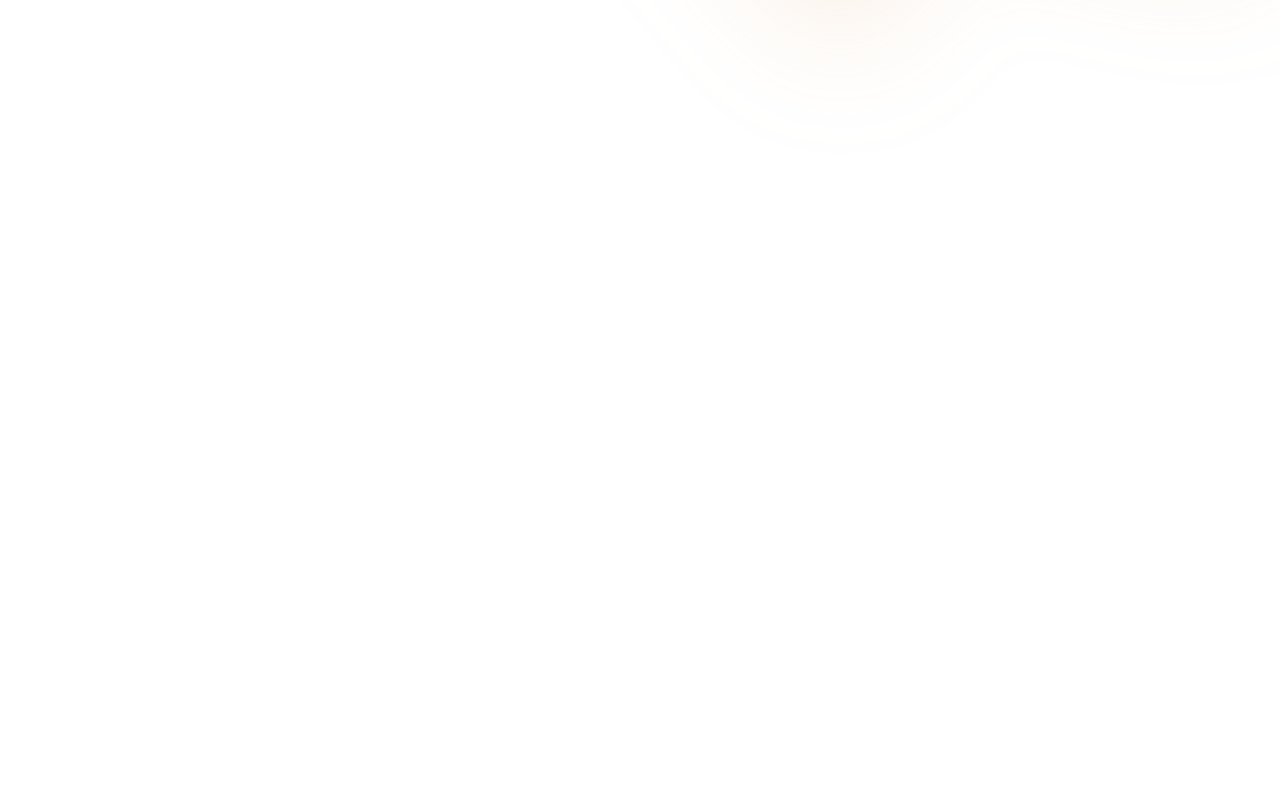
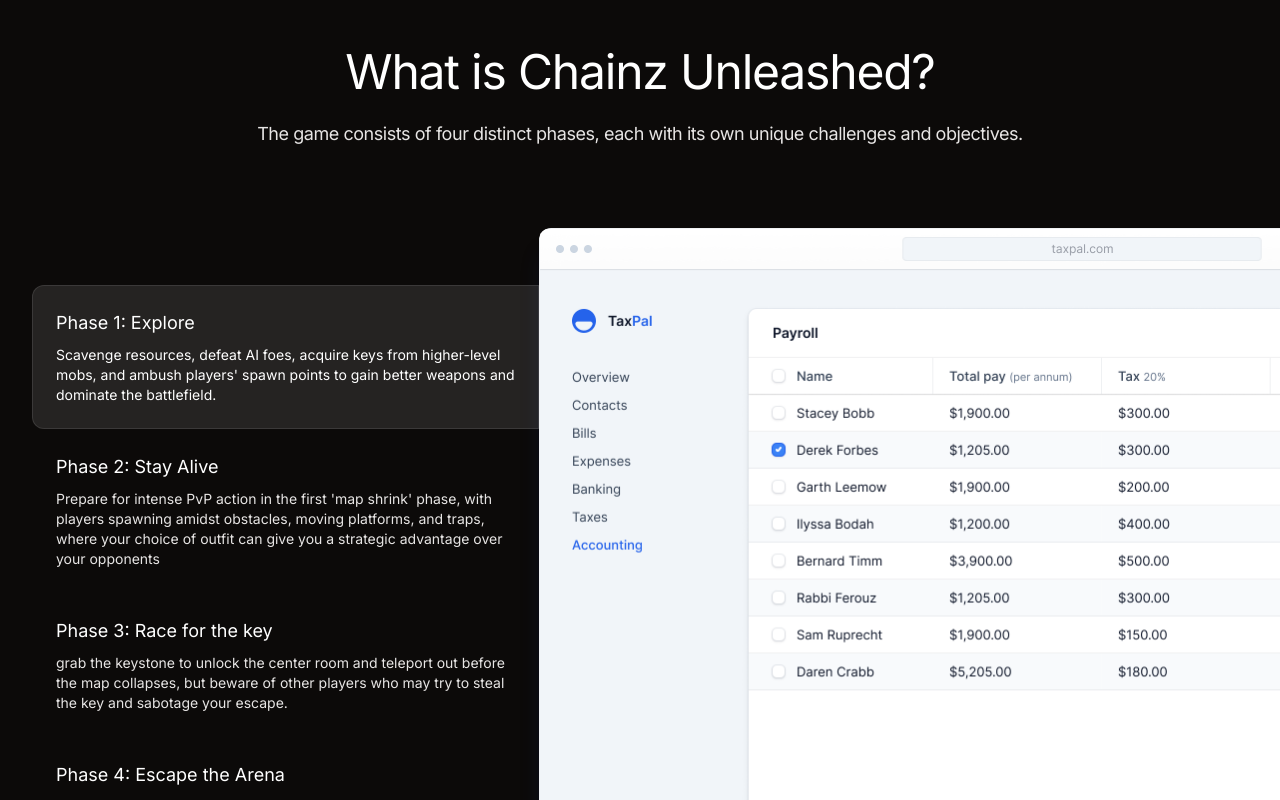
Before and after one commit to brodiecc/chainz-unleashed-website, a Next.js app: page / in a window 1280 px wide. Shown: the part 900-1700 px from the top of the page. Before the commit the page ends 954 px from the top, so only its background shows below. Built offline with nearby package versions, Linux system fonts and the light colour scheme.

Commit message:
Added a basic template for the features section.

```diff
--- a/src/app/page.tsx
+++ b/src/app/page.tsx
@@ -1,9 +1,11 @@
 import Hero from "@/components/Hero";
+import PrimaryFeatures from "@/components/PrimaryFeatures";
 
 export default function Home() {
   return (
     <main>
       <Hero />
+      <PrimaryFeatures />
     </main>
   );
 }
--- /dev/null
+++ b/src/components/PrimaryFeatures.tsx
@@ -0,0 +1,148 @@
+"use client";
+import { useEffect, useState } from "react";
+import Image from "next/image";
+import { Tab } from "@headlessui/react";
+import clsx from "clsx";
+
+import { Container } from "@/components/Container";
+import backgroundImage from "@/images/background-features.jpg";
+import screenshotExpenses from "@/images/screenshots/expenses.png";
+import screenshotPayroll from "@/images/screenshots/payroll.png";
+import screenshotReporting from "@/images/screenshots/reporting.png";
+import screenshotVatReturns from "@/images/screenshots/vat-returns.png";
+
+const features = [
+  {
+    title: "Phase 1: Explore",
+    description:
+      "Scavenge resources, defeat AI foes, acquire keys from higher-level mobs, and ambush players' spawn points to gain better weapons and dominate the battlefield.",
+    image: screenshotPayroll,
+  },
+  {
+    title: "Phase 2: Stay Alive",
+    description:
+      "Prepare for intense PvP action in the first 'map shrink' phase, with players spawning amidst obstacles, moving platforms, and traps, where your choice of outfit can give you a strategic advantage over your opponents",
+    image: screenshotExpenses,
+  },
+  {
+    title: "Phase 3: Race for the key",
+    description:
+      "grab the keystone to unlock the center room and teleport out before the map collapses, but beware of other players who may try to steal the key and sabotage your escape.",
+    image: screenshotVatReturns,
+  },
+  {
+    title: "Phase 4: Escape the Arena",
+    description:
+      "Battle to secure access to the main teleporter room, where you can either defend your position or make a daring escape, as the fate of the game's ultimate winner rests on your shoulders in this intense and high-stakes battle royale.",
+    image: screenshotReporting,
+  },
+];
+
+export default function PrimaryFeatures() {
+  let [tabOrientation, setTabOrientation] = useState("horizontal");
+
+  useEffect(() => {
+    let lgMediaQuery = window.matchMedia("(min-width: 1024px)");
+
+    function onMediaQueryChange({ matches }: { matches: any }) {
+      setTabOrientation(matches ? "vertical" : "horizontal");
+    }
+
+    onMediaQueryChange(lgMediaQuery);
+    lgMediaQuery.addEventListener("change", onMediaQueryChange);
+
+    return () => {
+      lgMediaQuery.removeEventListener("change", onMediaQueryChange);
+    };
+  }, []);
+
+  return (
+    <section
+      id="features"
+      aria-label="Features for running your books"
+      className="relative overflow-hidden bg-stone-950 pt-20 pb-28 sm:py-32"
+    >
+      <Container className="relative">
+        <div className="max-w-2xl md:mx-auto md:text-center xl:max-w-none">
+          <h2 className="font-display text-3xl tracking-tight text-white sm:text-4xl md:text-5xl">
+            What is Chainz Unleashed?
+          </h2>
+          <p className="mt-6 text-lg tracking-tight text-stone-200">
+            The game consists of four distinct phases, each with its own unique
+            challenges and objectives.
+          </p>
+        </div>
+        <Tab.Group
+          as="div"
+          className="mt-16 grid grid-cols-1 items-center gap-y-2 pt-10 sm:gap-y-6 md:mt-20 lg:grid-cols-12 lg:pt-0"
+          vertical={tabOrientation === "vertical"}
+        >
+          {({ selectedIndex }) => (
+            <>
+              <div className="-mx-4 flex overflow-x-auto pb-4 sm:mx-0 sm:overflow-visible sm:pb-0 lg:col-span-5">
+                <Tab.List className="relative z-10 flex gap-x-4 whitespace-nowrap px-4 sm:mx-auto sm:px-0 lg:mx-0 lg:block lg:gap-x-0 lg:gap-y-1 lg:whitespace-normal">
+                  {features.map((feature, featureIndex) => (
+                    <div
+                      key={feature.title}
+                      className={clsx(
+                        "group relative rounded-full py-1 px-4 lg:rounded-r-none lg:rounded-l-xl lg:p-6",
+                        selectedIndex === featureIndex
+                          ? "bg-white lg:bg-white/10 lg:ring-1 lg:ring-inset lg:ring-white/10"
+                          : "hover:bg-white/10 lg:hover:bg-white/5"
+                      )}
+                    >
+                      <h3>
+                        <Tab
+                          className={clsx(
+                            "font-display text-lg [&:not(:focus-visible)]:focus:outline-none",
+                            selectedIndex === featureIndex
+                              ? "text-stone-900 lg:text-white"
+                              : "text-white hover:text-white lg:text-white"
+                          )}
+                        >
+                          <span className="absolute inset-0 rounded-full lg:rounded-r-none lg:rounded-l-xl" />
+                          {feature.title}
+                        </Tab>
+                      </h3>
+                      <p
+                        className={clsx(
+                          "mt-2 hidden text-sm lg:block",
+                          selectedIndex === featureIndex
+                            ? "text-white"
+                            : "text-stone-200 group-hover:text-white"
+                        )}
+                      >
+                        {feature.description}
+                      </p>
+                    </div>
+                  ))}
+                </Tab.List>
+              </div>
+              <Tab.Panels className="lg:col-span-7">
+                {features.map((feature) => (
+                  <Tab.Panel key={feature.title} unmount={false}>
+                    <div className="relative sm:px-6 lg:hidden">
+                      <div className="absolute -inset-x-4 top-[-6.5rem] bottom-[-4.25rem] bg-white/10 ring-1 ring-inset ring-white/10 sm:inset-x-0 sm:rounded-t-xl" />
+                      <p className="relative mx-auto max-w-2xl text-base text-white sm:text-center">
+                        {feature.description}
+                      </p>
+                    </div>
+                    <div className="mt-10 w-[45rem] overflow-hidden rounded-xl bg-slate-50 shadow-xl shadow-blue-900/20 sm:w-auto lg:mt-0 lg:w-[67.8125rem]">
+                      <Image
+                        className="w-full"
+                        src={feature.image}
+                        alt=""
+                        priority
+                        sizes="(min-width: 1024px) 67.8125rem, (min-width: 640px) 100vw, 45rem"
+                      />
+                    </div>
+                  </Tab.Panel>
+                ))}
+              </Tab.Panels>
+            </>
+          )}
+        </Tab.Group>
+      </Container>
+    </section>
+  );
+}
```
